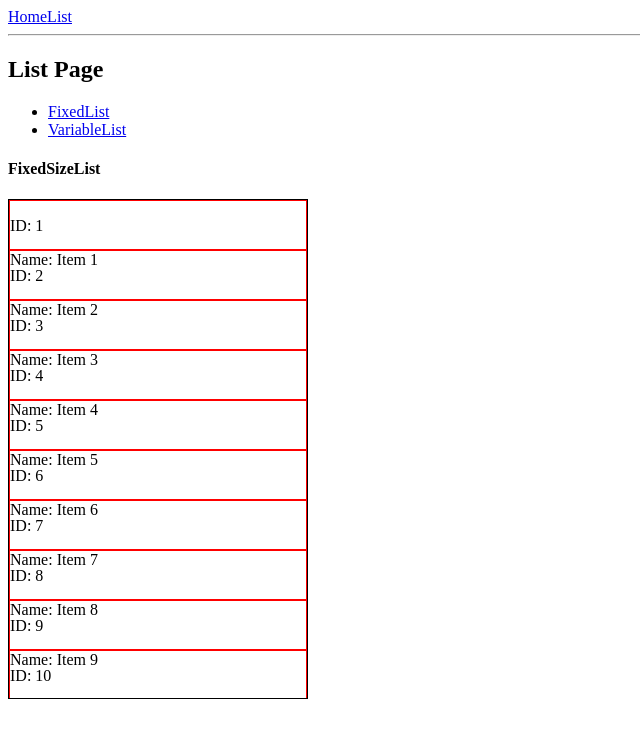
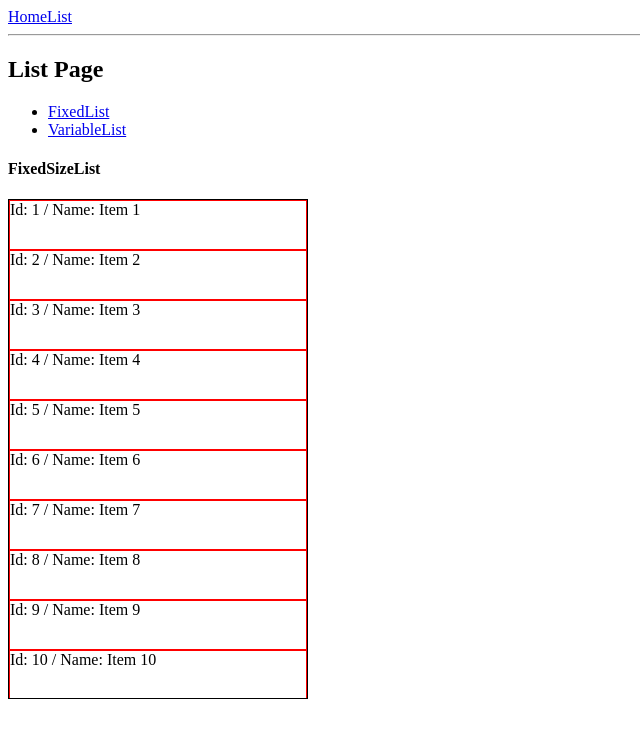
Before and after one commit to LNSol/infinite-scroll-tutorial, a React (Vite) app: page /list/fixed in a window 1280 px wide. Shown: the top 738 px of the page, without its empty margins (0-640 px from the left). Built offline with nearby package versions, Linux system fonts and the light colour scheme.

Commit message:
Item Layout 문제

```diff
--- a/src/components/FixedList.jsx
+++ b/src/components/FixedList.jsx
@@ -10,8 +10,7 @@ const Item = ({ index }) => {
   const { id, name } = ITEMS[index];
   return (
     <div>
-      <p>ID: {id}</p>
-      <p>Name: {name}</p>
+      Id: {id} / Name: {name}
     </div>
   );
 };
```
